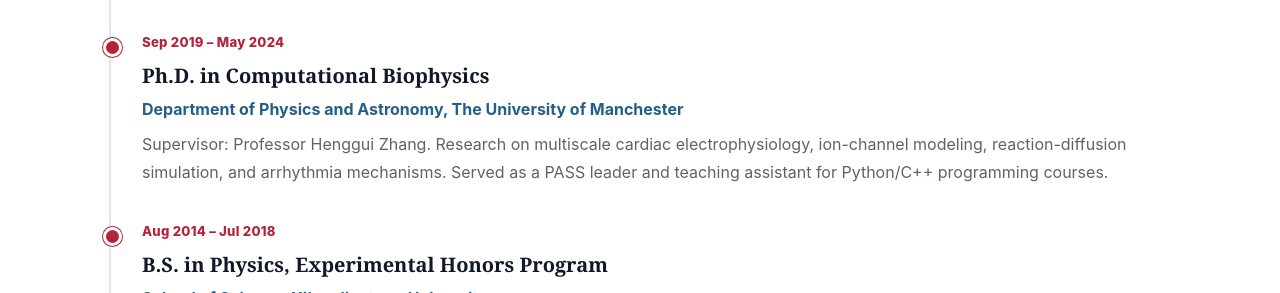
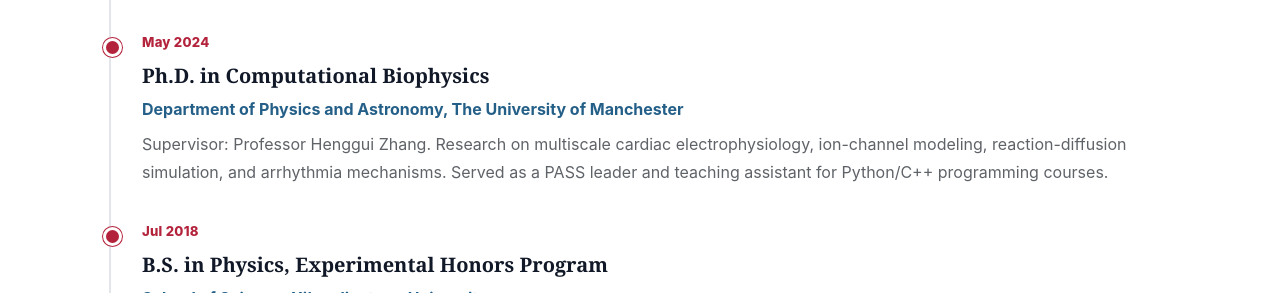
Before and after one commit to Candice-x1/Candice-x1.github.io, a plain HTML site: page index.html in a window 1280 px wide. Shown: the part 7521-7814 px from the top of the page. Drawn offline with Linux system fonts and the light colour scheme.

Commit message:
Update index.html

```diff
--- a/index.html
+++ b/index.html
@@ -1575,7 +1575,7 @@
           </article>
 
           <article class="timeline-item">
-            <div class="timeline-date">Sep 2019 – May 2024</div>
+            <div class="timeline-date">May 2024</div>
             <h3 class="timeline-title">
               Ph.D. in Computational Biophysics
             </h3>
@@ -1591,7 +1591,7 @@
           </article>
 
           <article class="timeline-item">
-            <div class="timeline-date">Aug 2014 – Jul 2018</div>
+            <div class="timeline-date">Jul 2018</div>
             <h3 class="timeline-title">
               B.S. in Physics, Experimental Honors Program
             </h3>
```
